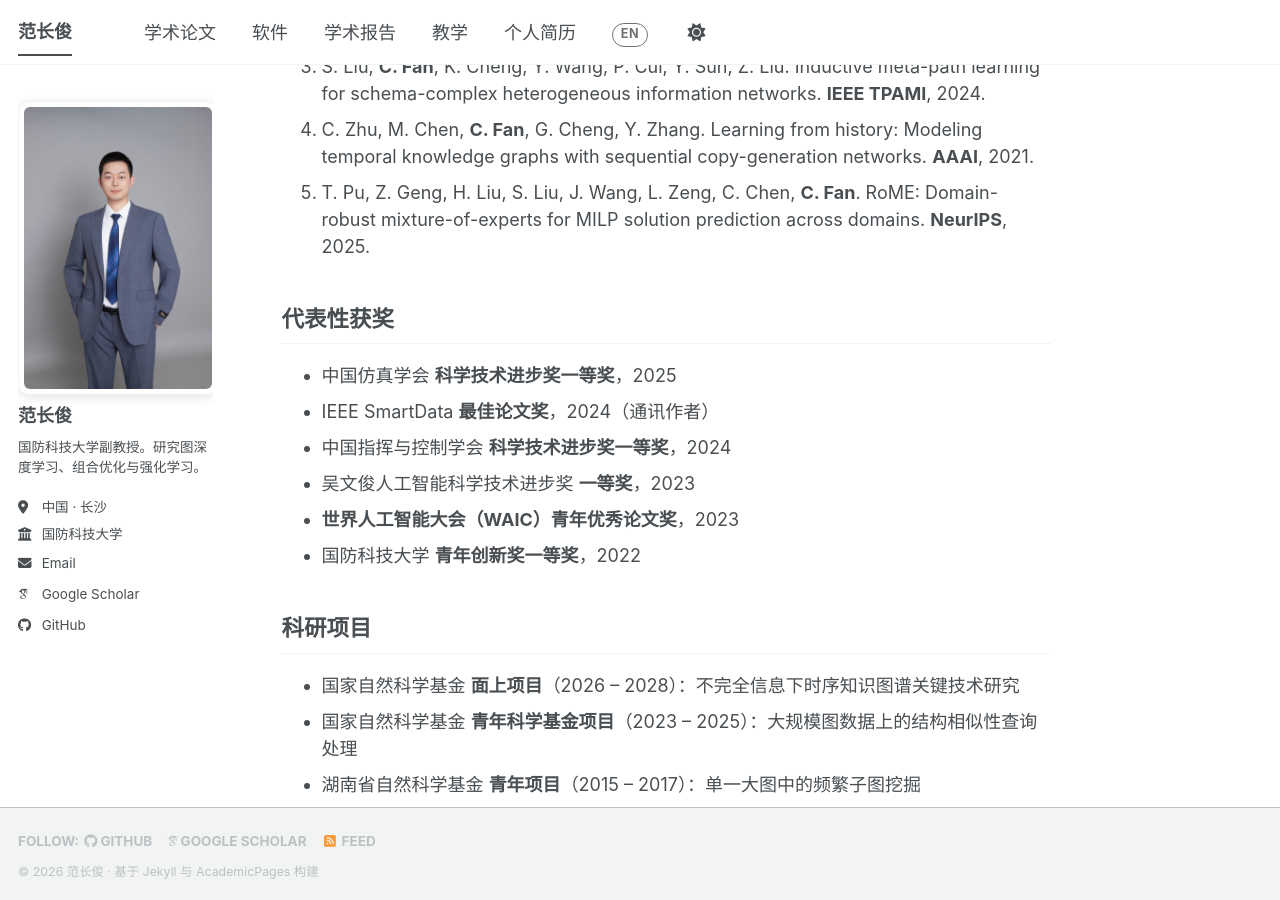
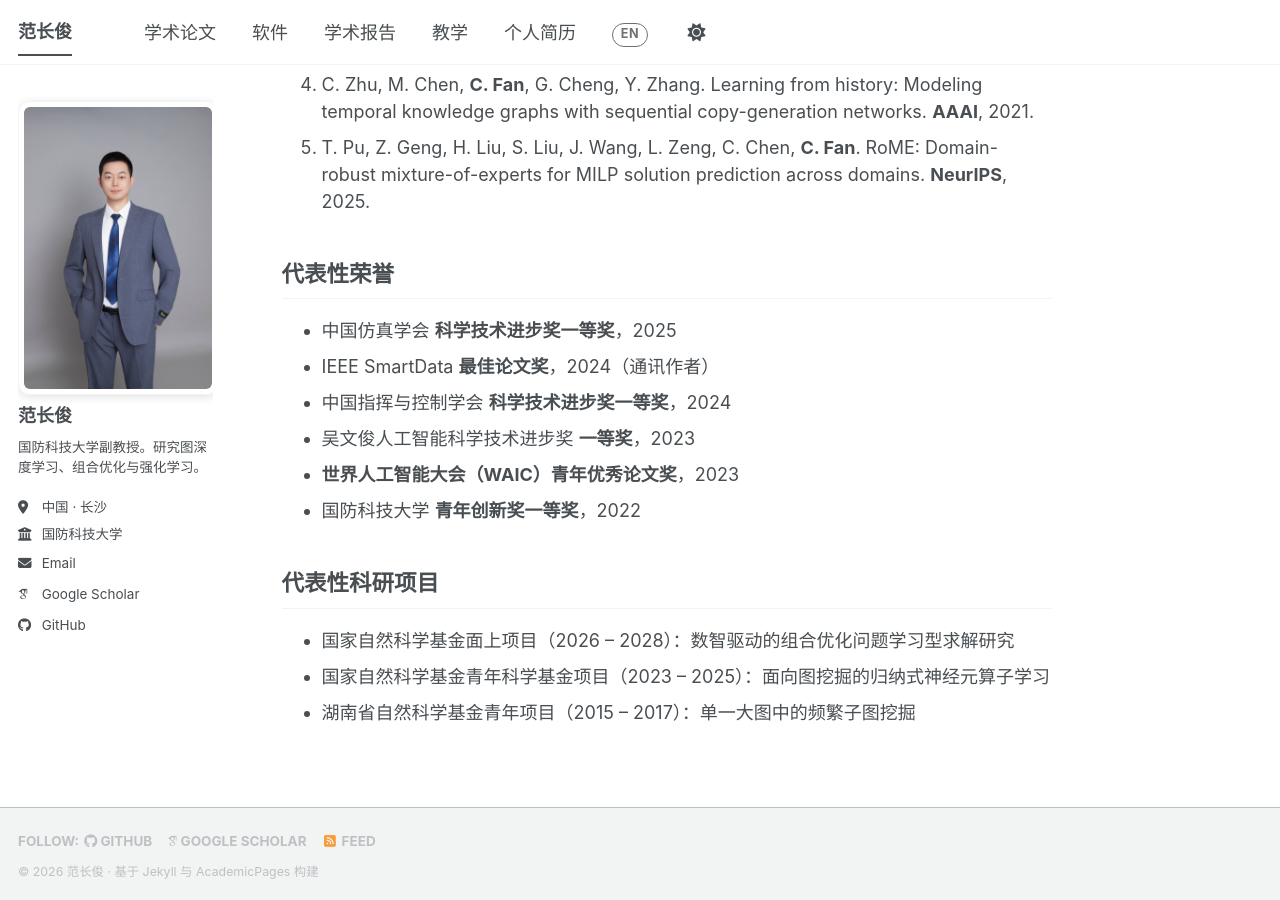
Before and after one commit to fanchangjun/fanchangjun.github.io, a Jekyll site: the page built from _pages/about.md, in a window 1280 px wide and 900 px high, scrolled down 1103 px. Built offline with Jekyll 4.4.1, drawn with Linux system fonts in a browser that asks for light colours; some web fonts are replaced; a script bundle is joined from its source files by our own code; library files that are not in the unit come from our copies.

Commit message:
Update about.md

```diff
--- a/_pages/about.md
+++ b/_pages/about.md
@@ -63,18 +63,6 @@ I am now recruiting Master and PhD students who are passionate about research, s
 
 </div>
 
-
-
-</div>
-
-<div class="lang-en" markdown="1">
-
-- **NSFC General Program** (2026 – 2028): Key Technologies of Temporal Knowledge Graphs under Incomplete Information
-- **NSFC Young Scientists Fund** (2023 – 2025): Processing Structural Similarity Queries on Large-Scale Graph Data
-- **Hunan Provincial NSF, Youth Program** (2015 – 2017): Frequent Subgraph Mining in a Single Massive Graph
-
-</div>
-
 ## <span class="lang-en">Selected Publications</span><span class="lang-zh">代表论文</span> <span style="font-weight:normal;font-size:0.7em;">[<a href="https://scholar.google.com/citations?user=z0Keb0sAAAAJ&hl=zh-CN">Google Scholar</a>]</span>
 
 <div class="lang-zh" markdown="1">
@@ -98,7 +86,7 @@ I am now recruiting Master and PhD students who are passionate about research, s
 
 </div>
 
-## <span class="lang-en">Selected Awards</span><span class="lang-zh">代表性获奖</span>
+## <span class="lang-en">Selected Awards</span><span class="lang-zh">代表性荣誉</span>
 
 <div class="lang-zh" markdown="1">
 
@@ -122,10 +110,20 @@ I am now recruiting Master and PhD students who are passionate about research, s
 
 </div>
 
-## <span class="lang-en">Projects</span><span class="lang-zh">科研项目</span>
+## <span class="lang-en">Selected Projects</span><span class="lang-zh">代表性科研项目</span>
 
 <div class="lang-zh" markdown="1">
 
-- 国家自然科学基金 **面上项目**（2026 – 2028）：不完全信息下时序知识图谱关键技术研究
-- 国家自然科学基金 **青年科学基金项目**（2023 – 2025）：大规模图数据上的结构相似性查询处理
-- 湖南省自然科学基金 **青年项目**（2015 – 2017）：单一大图中的频繁子图挖掘
+- 国家自然科学基金面上项目（2026 – 2028）：数智驱动的组合优化问题学习型求解研究
+- 国家自然科学基金青年科学基金项目（2023 – 2025）：面向图挖掘的归纳式神经元算子学习
+- 湖南省自然科学基金青年项目（2015 – 2017）：单一大图中的频繁子图挖掘
+
+</div>
+
+<div class="lang-en" markdown="1">
+
+- NSFC General Program (2026 – 2028): Research on Data-Intelligence-Driven Learning-Based Solving of Combinatorial Optimization Problems
+- NSFC Young Scientists Fund (2023 – 2025): Inductive Neural Operator Learning for Graph Mining
+- Hunan Provincial NSF, Youth Program (2015 – 2017): Frequent Subgraph Mining in a Single Massive Graph
+
+</div>
```
